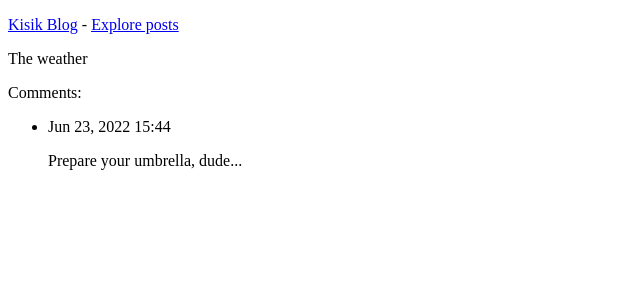
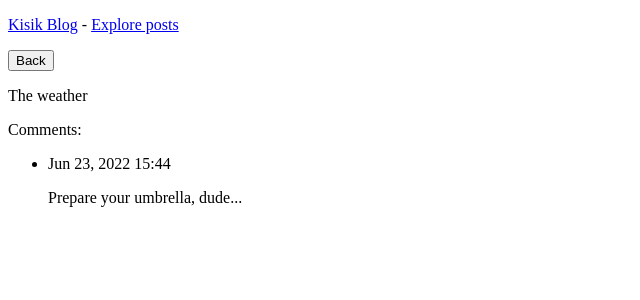
Before and after one commit to TeenAsher/blog, a Django app: page /posts/1/ in a window 1280 px wide. Shown: the top 300 px of the page, without its empty margins (0-640 px from the left). Run offline with Django 4.2, Linux system fonts and the light colour scheme; data comes from the database, SQL or seed files in the repository.

Commit message:
Added the button Back to blog_com.html

```diff
--- a/tweets/templates/tweets/blog_com.html
+++ b/tweets/templates/tweets/blog_com.html
@@ -6,6 +6,8 @@
 </head>
 <body>
 {% block content %}
+
+  <input type="button" onclick="history.back();" value="Back"/>
 
   <p>{{ post.title }}</p>
   <p>Comments:</p>
```
